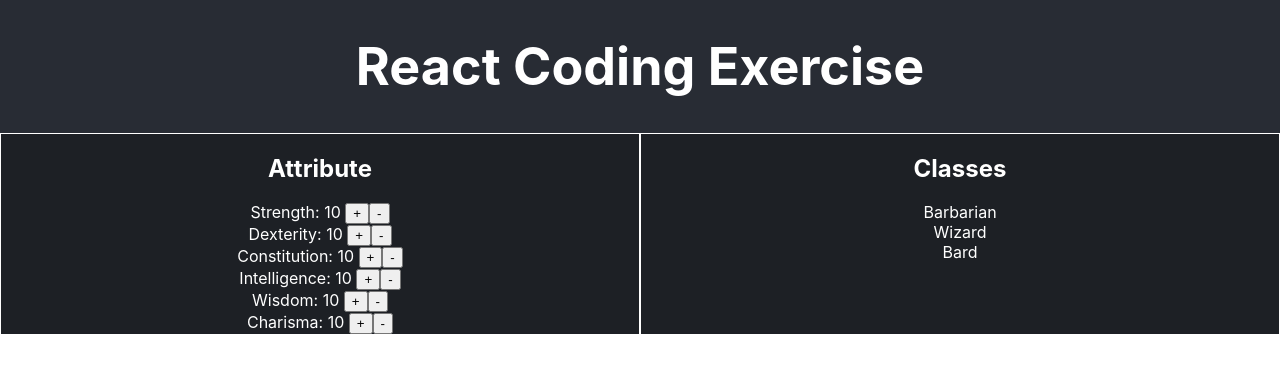
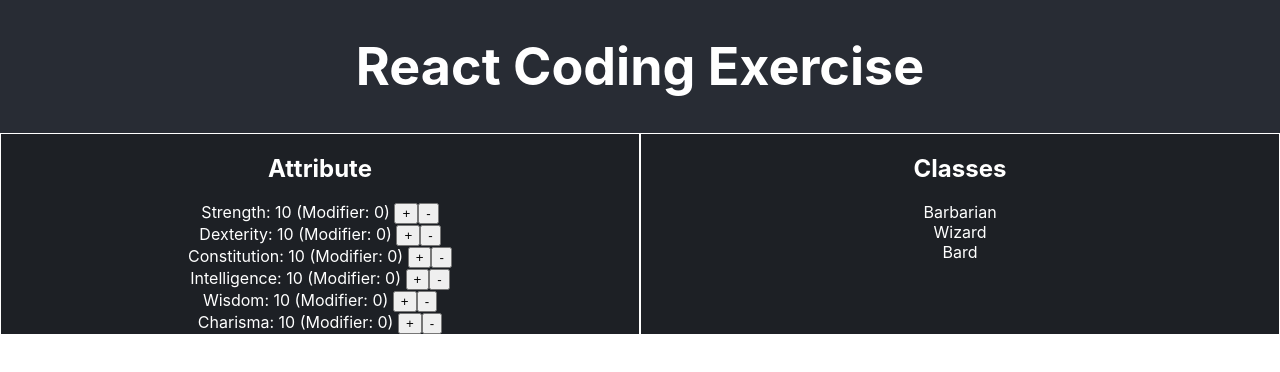
Before and after one commit to HtunHtunHtet/recruiting-webapp-character, a React (Create React App) app: page / in a window 1280 px wide. Shown: the top 372 px of the page. Built offline with nearby package versions, Linux system fonts and the light colour scheme.

Commit message:
Add ability modifier to the attribute list

```diff
--- a/src/App.js
+++ b/src/App.js
@@ -18,6 +18,14 @@ function App() {
     const classArray = Object.entries(CLASS_LIST).map(([name, minAttributes]) => ({
         name, minAttributes
     }));
+
+    const calculateModifier = (attributeValue) => {
+        return Math.floor((attributeValue - 10) / 2);
+    }
+
+    const calculateTotalAttributes = () => {
+        return Object.values(characterAttributes).reduce((a, b) => a + b, 0);
+    };
 
     const [selectedClass, setSelectedClass] = useState(null);
 
@@ -41,6 +49,8 @@ function App() {
                             key={attribute}
                             attributeName={attribute}
                             attributeValue={characterAttributes[attribute]}
+                            calculateModifier={calculateModifier}
+                            calculateTotalAttributes={calculateTotalAttributes}
                             onAttributeChange={onAttributeChange}
                         />
                     ))
--- a/src/components/CharacterAttribute.js
+++ b/src/components/CharacterAttribute.js
@@ -1,18 +1,26 @@
 import React from "react";
 
-export default function CharacterAttribute({ attributeName, attributeValue,  onAttributeChange }) {
+export default function CharacterAttribute({ attributeName, attributeValue, calculateModifier, calculateTotalAttributes, onAttributeChange }) {
+
+    const modifier = calculateModifier(attributeValue);
 
     const handleIncrease = () => {
-        onAttributeChange(attributeName, attributeValue + 1);
+        if (calculateTotalAttributes() < 70) {
+            onAttributeChange(attributeName, attributeValue + 1);
+        } else {
+            alert("A character can have up to 70 delegated attribute points");
+        }
     };
 
     const handleDecrease = () => {
-        onAttributeChange(attributeName, attributeValue - 1);
+        if (attributeValue > 0) {
+            onAttributeChange(attributeName, attributeValue - 1);
+        }
     };
 
     return (
         <div>
-            <span>{attributeName}: {attributeValue}  </span>
+            <span>{attributeName}: {attributeValue} (Modifier: {modifier}) </span>
             <button onClick={handleIncrease}>+</button>
             <button onClick={handleDecrease}>-</button>
         </div>
```
